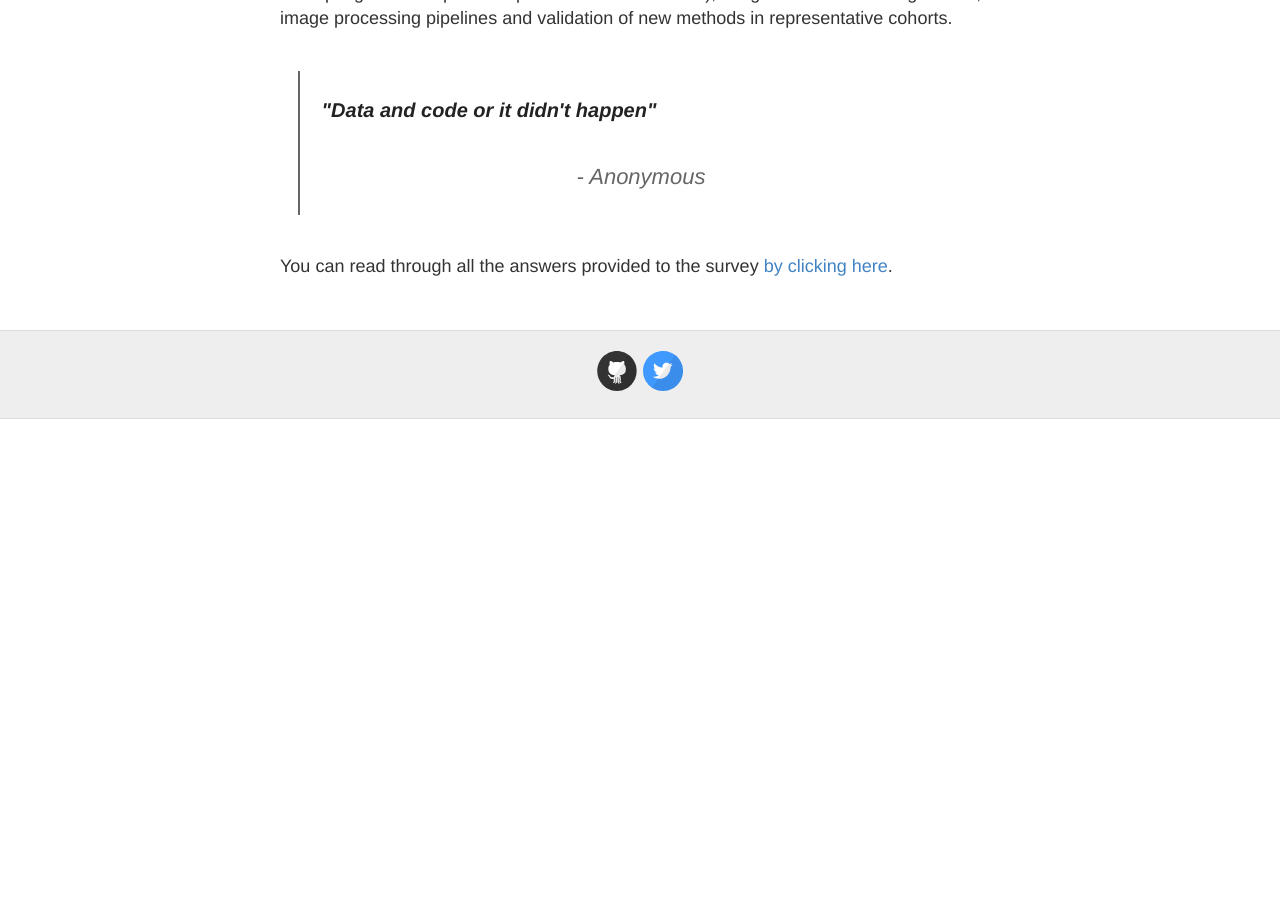
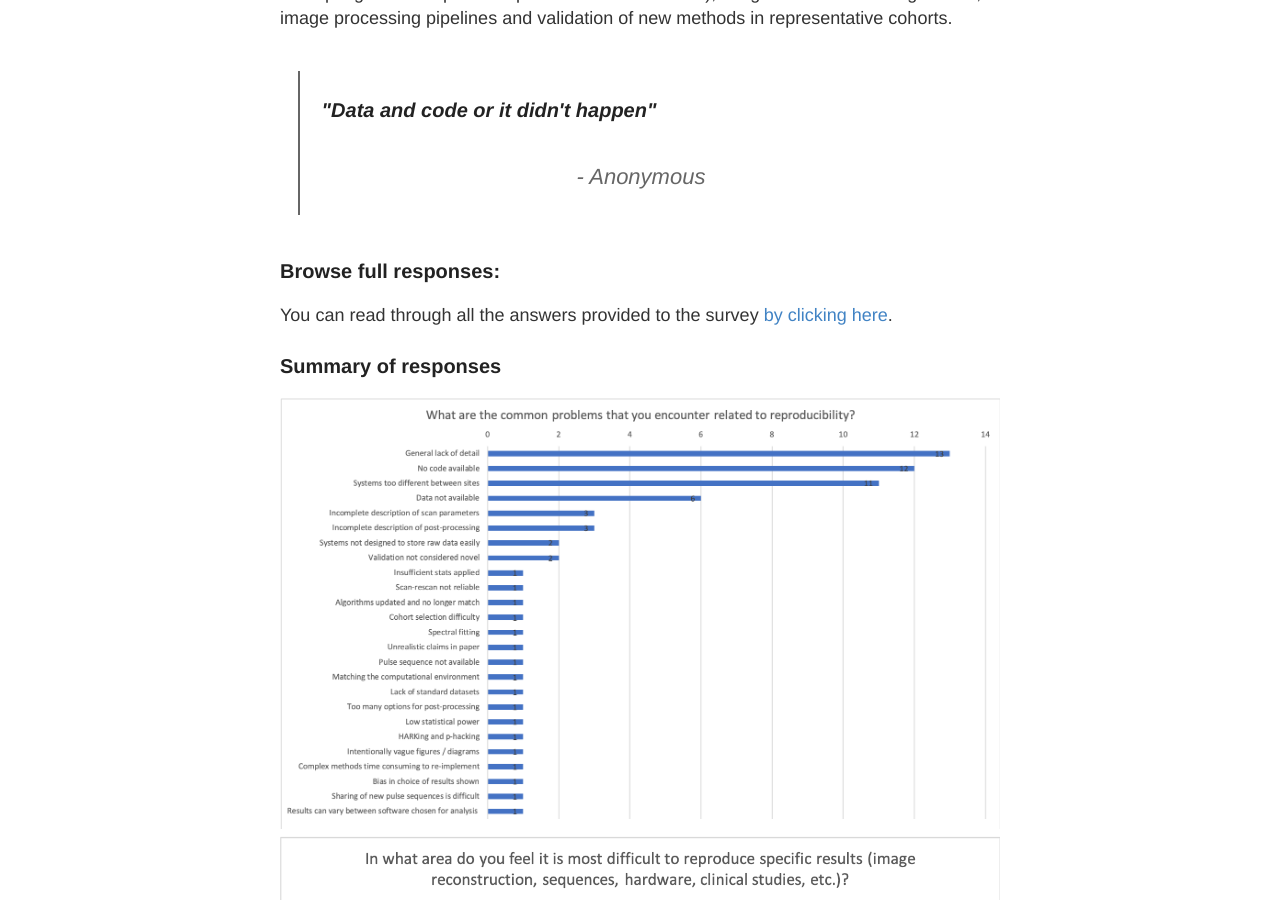
Before and after one commit to ISMRM/rrsg, a Jekyll site: the page built from _posts/2019-05-01-QuestionnaireSummary.md, in a window 1280 px wide and 900 px high, scrolled down 887 px. Built offline with Jekyll 4.4.1, drawn with Linux system fonts in a browser that asks for light colours; comment, search, counter and statistics services are not loaded; before the commit the page ends 1306 px from its top, so only the background shows below that.

Commit message:
Test new figures

```diff
--- a/_posts/2019-05-01-QuestionnaireSummary.md
+++ b/_posts/2019-05-01-QuestionnaireSummary.md
@@ -14,4 +14,17 @@ The results from the rest of the survey highlight that there are a number of fac
 
 <blockquote><h3>"Data and code or it didn't happen"</h3><footer>- Anonymous</footer></blockquote>
 
+
+### Browse full responses:
+
 You can read through all the answers provided to the survey [by clicking here](https://docs.google.com/forms/d/1AChuij7KAYEgJp9-7_jCnL3l7FrOMnSj_NkU6U-R7ls/viewanalytics).
+
+### Summary of responses
+
+
+![](../images/questionnaire/charts_01.png)
+![](../images/questionnaire/charts_02.png)
+![](../images/questionnaire/charts_03.png)
+![](../images/questionnaire/charts_04.png)
+![](../images/questionnaire/charts_05.png)
+![](../images/questionnaire/charts_06.png)
```
Also changed, not shown: images/questionnaire/charts_01.png (added), images/questionnaire/charts_02.png (added), images/questionnaire/charts_03.png (added), images/questionnaire/charts_04.png (added), images/questionnaire/charts_05.png (added), images/questionnaire/charts_06.png (added), images/questionnaire/graphs_00001.jpg (deleted), images/questionnaire/graphs_00002.jpg (deleted), images/questionnaire/graphs_00003.jpg (deleted), images/questionnaire/graphs_00005.jpg (deleted), images/questionnaire/graphs_00006.jpg (deleted), images/questionnaire/graphs_00007.jpg (deleted).
